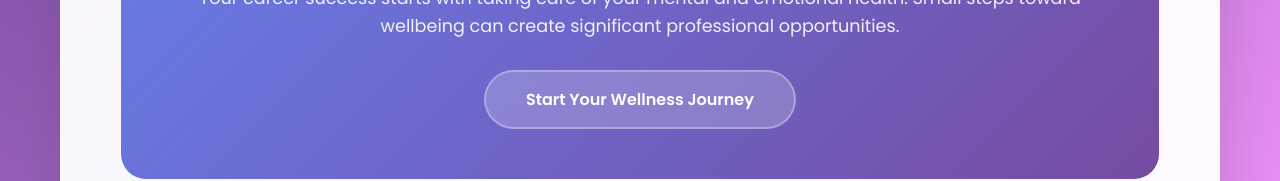
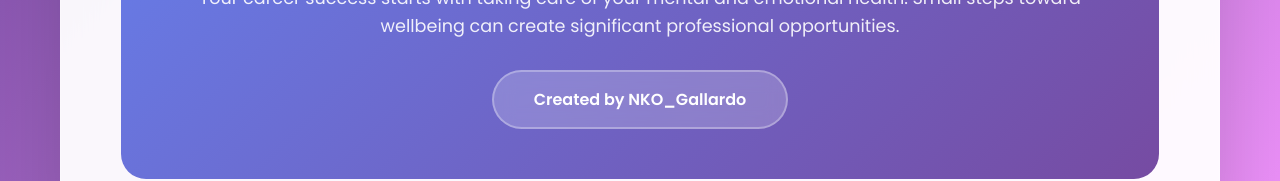
Before and after one commit to NKOGallardo/Mental-Wellbeing-Career-Readiness, a plain HTML site: page index.html in a window 1280 px wide. Shown: the part 2213-2394 px from the top of the page. Drawn offline with Linux system fonts and the light colour scheme.

Commit message:
Update index.html
Link to my potfolio

```diff
--- a/index.html
+++ b/index.html
@@ -115,7 +115,7 @@
             <div class="call-to-action">
                 <h2 class="cta-title">Invest in Your Mental Wellbeing Today</h2>
                 <p class="cta-text">Your career success starts with taking care of your mental and emotional health. Small steps toward wellbeing can create significant professional opportunities.</p>
-                <a href="#" class="cta-button">Start Your Wellness Journey</a>
+                <a href="https://nkogallardo.github.io/Personal-website/my%20web.html" class="cta-button">Created by NKO_Gallardo</a>
             </div>
         </div>
     </div>
```
